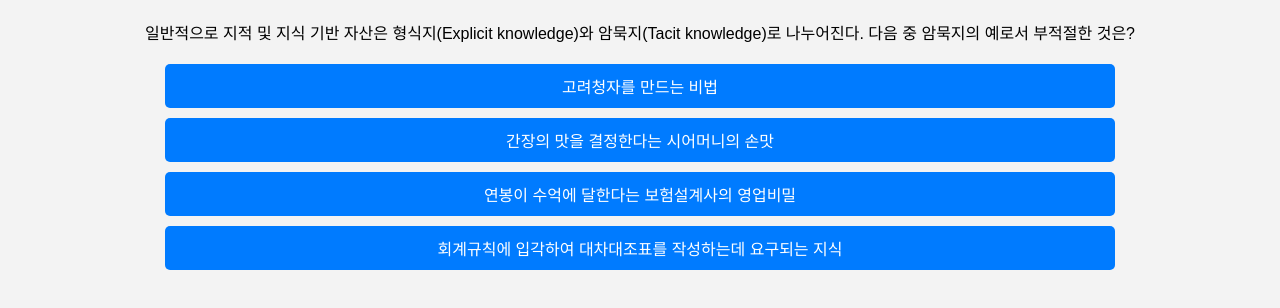
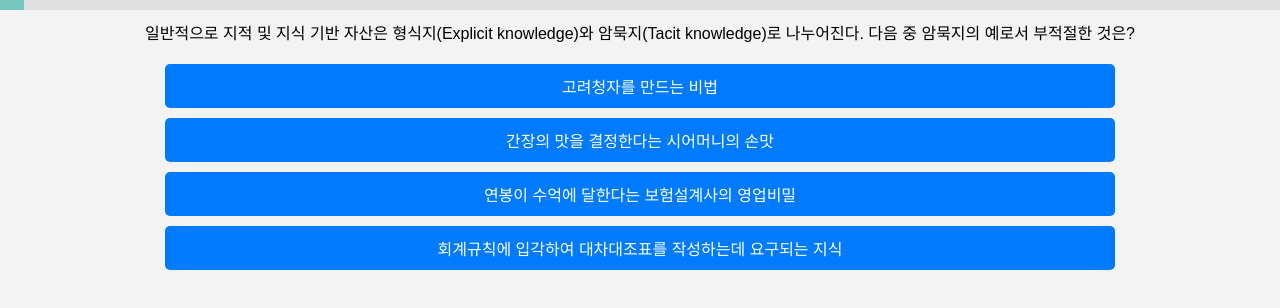
Before and after one commit to ohdair/ADsP-problem-solving, a plain HTML site: page index.html in a window 1280 px wide. Both pictures are taken after a click on the button "ADsP 1과목 데이터의 이해". Drawn offline with Linux system fonts and the light colour scheme.

Commit message:
feat: 문제 풀이 진척도를 표시

```diff
--- a/index.html
+++ b/index.html
@@ -7,6 +7,9 @@
     <link rel="stylesheet" href="styles.css" />
   </head>
   <body>
+    <div id="progressBarContainer">
+      <div id="progressBar"></div>
+    </div>
     <div id="exam-container" class="container">
       <h2>Select an Exam</h2>
       <div id="exam-buttons" class="btn-grid"></div>
--- a/script.js
+++ b/script.js
@@ -16,9 +16,16 @@ document.addEventListener("DOMContentLoaded", () => {
   fetchExams();
 });
 
+function updateProgressBar() {
+  const progressBar = document.getElementById("progressBar");
+  const progressPercentage =
+    ((currentQuestionIndex + 1) / selectedExamQuestions.length) * 100;
+  progressBar.style.width = progressPercentage + "%";
+}
+
 async function fetchExams() {
   try {
-    const response = await fetch("exams.json"); // 전체 시험 목록을 가져오는 JSON 파일
+    const response = await fetch("exams.json");
     if (!response.ok) {
       throw new Error("Network response was not ok");
     }
@@ -60,6 +67,8 @@ function setNextQuestion() {
 }
 
 function showQuestion(question) {
+  updateProgressBar();
+
   questionElement.innerText = question.question;
 
   if (question.passage) {
--- a/styles.css
+++ b/styles.css
@@ -65,3 +65,19 @@ body {
   font-size: 16px;
   margin: 20px;
 }
+
+#progressBarContainer {
+  width: 100%;
+  background-color: #e0e0e0;
+  position: fixed;
+  top: 0;
+  left: 0;
+  height: 10px;
+}
+
+#progressBar {
+  width: 0;
+  height: 100%;
+  background-color: #76c7c0;
+  transition: width 0.5s;
+}
```
